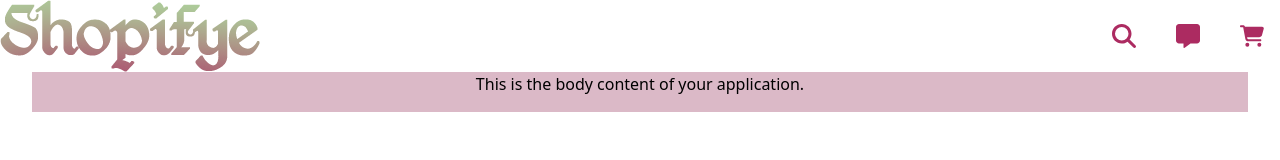
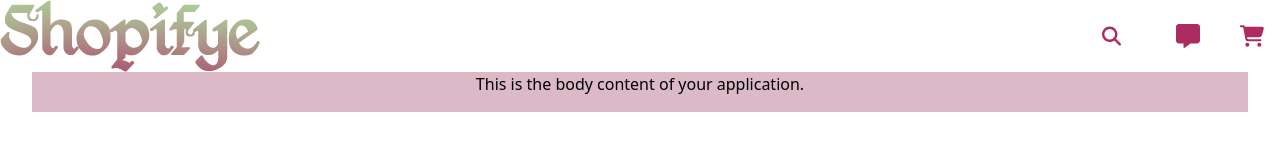
Before and after one commit to Mono260604/UAS-WEB, a React (Vite) app in the folder front-end/: page / in a window 1280 px wide. Shown: the top 160 px of the page. Built offline with nearby package versions, Linux system fonts and the light colour scheme.

Commit message:
adding searchBar transition

```diff
--- a/front-end/src/navBar.jsx
+++ b/front-end/src/navBar.jsx
@@ -12,18 +12,26 @@ const NavBar = () => {
         <div className="flex items-center justify-end w-full md:w-auto md:order-1">
           <ul className="flex p-4 md:p-0 mt-4 md:space-x-8 rtl:space-x-reverse md:flex-row md:mt-0">
             <li type="button" className="px-1 py-2">
+              <form action="" className="relative w-max mx-auto">
+                <input
+                  type="search"
+                  className="relative peer z-20 bg-transparent h-6 w-6 rounded-full cursor-pointer outline-none
+                             pl-12
+                             focus:w-full focus:border-bg-body focus:pl-16 focus:pr-4 transition-all duration-300"
+                />
                 <svg
                   xmlns="http://www.w3.org/2000/svg"
                   height="16"
                   width="16"
                   viewBox="0 0 512 512"
-                className="h-6 w-6"
+                  className="absolute inset-y-0  my-auto h-8 w-12 px-3.5 border-r border-transparent peer-focus:border-bg-body transition-all duration-300"
                 >
                   <path
                     fill="#ac2b61"
                     d="M416 208c0 45.9-14.9 88.3-40 122.7L502.6 457.4c12.5 12.5 12.5 32.8 0 45.3s-32.8 12.5-45.3 0L330.7 376c-34.4 25.2-76.8 40-122.7 40C93.1 416 0 322.9 0 208S93.1 0 208 0S416 93.1 416 208zM208 352a144 144 0 1 0 0-288 144 144 0 1 0 0 288z"
                   />
                 </svg>
+              </form>
             </li>
             <li type="button" className="px-1 py-2">
               <svg
--- a/front-end/tailwind.config.js
+++ b/front-end/tailwind.config.js
@@ -13,6 +13,7 @@ export default {
       'footBar': '#AC2B61',
       'product': '#AED79F',
       'body':'#DBB9C7',
+      'searchBar':'#6c8ca4',
     },
   },
   plugins: [],
```
Lines whose indentation alone changed are shown as unchanged.
